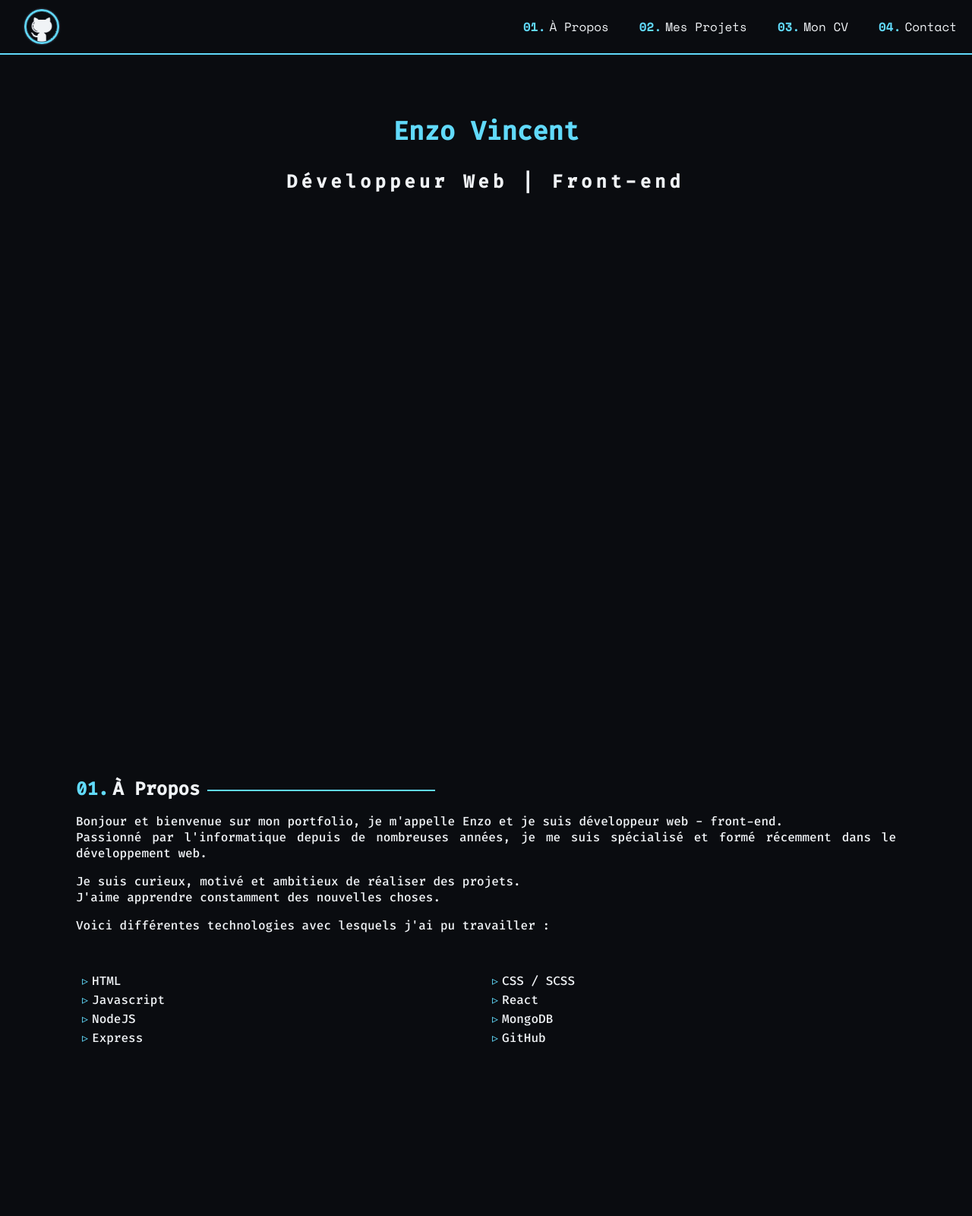
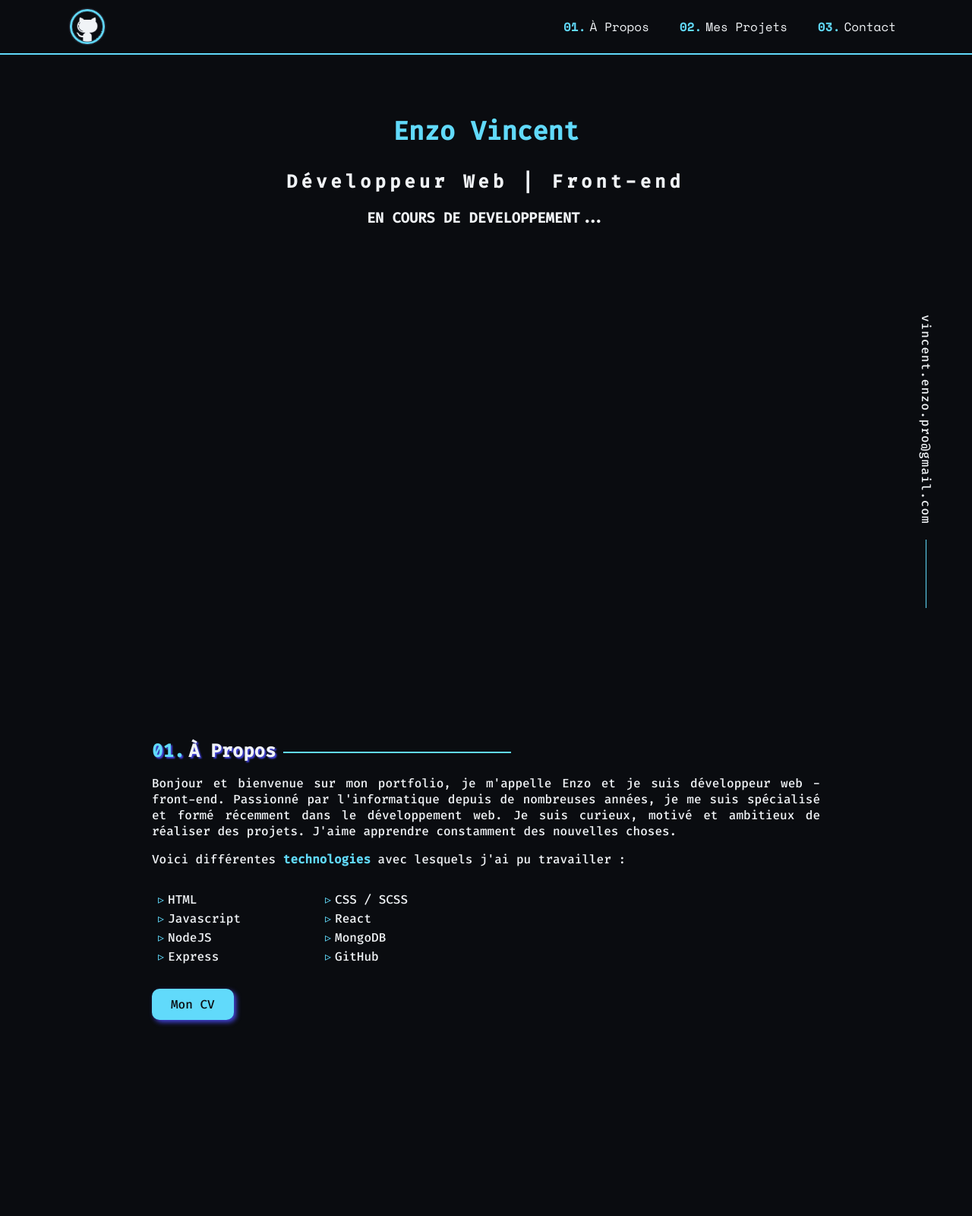
Before and after one commit to evincent83/evincent83.github.io, a website: page index.html in a window 1280 px wide. Shown: the top 1600 px of the page at 76% size. Drawn offline with nearby package versions, Linux system fonts and the light colour scheme.

Commit message:
version 1.1 base

```diff
--- a/index.html
+++ b/index.html
@@ -4,16 +4,20 @@
 <head>
     <meta charset="utf-8" />
     <link rel="stylesheet" href="./css/style.css">
+    <meta name="author" content="Enzo Vincent">
+    <meta name="description" content="Bonjour et bienvenue sur mon portfolio, je m'appelle Enzo et je suis développeur web - front-end. Passionné par l'informatique depuis de nombreuses années, je me suis spécialisé et formé récemment dans le développement web...">
+    <meta name="keywords" content="Portfolio Enzo Vincent, Portfolio Développeur Web, Développeur Front-end">
     <meta name="viewport" content="width=device-width, initial-scale=1">
     <script src="https://kit.fontawesome.com/5ceab7bfe0.js" crossorigin="anonymous"></script>
     <link href="https://unpkg.com/aos@2.3.1/dist/aos.css" rel="stylesheet">
+    <link rel="icon" type="image/x-icon" href="img/logo.ico">
     <title>Enzo Vincent | Développeur Web</title>
 </head>
 
 <body>
     <header>
         <nav>
-            <a href="https://github.com/evincent83"><img src="img/logo.png" alt="Logo"></a>
+            <a href="https://github.com/evincent83" target="_blank"><img src="img/logo.png" alt="Logo"></a>
             <ul>
                 <a href="#about">
                     <li><b>01.</b>À Propos</li>
@@ -21,29 +25,26 @@
                 <a href="#projet">
                     <li><b>02.</b>Mes Projets</li>
                 </a>
-                <a href="#moncv">
-                    <li><b>03.</b>Mon CV</li>
-                </a>
                 <a href="#contact">
-                    <li><b>04.</b>Contact</li>
+                    <li><b>03.</b>Contact</li>
                 </a>
             </ul>
         </nav>
     </header>
     <main>
+        <div class="vertical-mail">
+            <a href="mailto:vincent.enzo.pro@gmail.com" target="_blank">vincent.enzo.pro@gmail.com</a>
+        </div>
         <section class="title-section">
             <h1>Enzo Vincent</h1>
             <h2 id="sub-title">Développeur Web | Front-end</h2>
+            <h3>EN COURS DE DEVELOPPEMENT...</h3>
         </section>
         <section id="about" class="about-section">
             <h2 class="h2-section"><b>01.</b>À Propos</h2>
             <div class="about-text">
-                <p>Bonjour et bienvenue sur mon portfolio, je m'appelle Enzo et je suis développeur web - front-end.
-                    Passionné par l'informatique depuis de nombreuses années, je me suis spécialisé et formé récemment dans le développement web.</p>
-                <p>Je suis curieux, motivé et ambitieux de réaliser des projets.
-                    J'aime apprendre constamment des nouvelles choses.</p>
-                <p>Voici différentes technologies avec lesquels j'ai pu travailler :</p>
-            </div>
+                <p>Bonjour et bienvenue sur mon portfolio, je m'appelle Enzo et je suis développeur web - front-end. Passionné par l'informatique depuis de nombreuses années, je me suis spécialisé et formé récemment dans le développement web. Je suis curieux, motivé et ambitieux de réaliser des projets. J'aime apprendre constamment des nouvelles choses.</p>
+                <p>Voici différentes <b>technologies</b> avec lesquels j'ai pu travailler :</p>
                 <div data-aos="fade-down" data-aos-duration="2000" data-aos-anchor-placement="bottom-bottom">
                     <ul class="list-skill">
                         <li>HTML</li>
@@ -55,6 +56,10 @@
                         <li>Express</li>
                         <li>GitHub</li>
                     </ul>
+                </div>
+            </div>
+            <div id="button-cv">
+                <a href="file/enzo_vincent.pdf" target="_blank">Mon CV</a>
             </div>
         </section>
         <section id="projet" class="project-section">
@@ -116,20 +121,20 @@
                 </div>
             </div>
         </section>
-        <section id="moncv" class="cv-section">
-            <h2 class="h2-section"><b>03.</b>Mon CV</h2>
-
-        </section>
         <section id="contact" class="contact-section">
-            <h2 class="h2-section"><b>04.</b>Contact</h2>
-            <p>Lorem ipsum dolor sit amet, consectetur adipiscing elit. Donec interdum libero metus, sit amet suscipit nisi luctus et. Integer ac fermentum odio. Nam gravida rutrum diam, sed sodales diam euismod at. Morbi fermentum sem ac egestas fermentum. Curabitur a pharetra ex. Donec condimentum, diam ac fringilla tempus, ante ex ultricies odio, id volutpat risus turpis sit amet mauris. Nunc laoreet risus quis mi hendrerit, nec auctor nulla porttitor.</p>
+            <h2 class="h2-section"><b>03.</b>Contact</h2>
+            <p>Actuellement en recherche d'emploi, je suis disposé à répondre à toute proposition.
+                Vous pouvez retrouver mes différents réseaux ci-dessous :</p>
             <div class="contact-me">
                 <a href="mailto:vincent.enzo.pro@gmail.com"><i class="fa-solid fa-envelope"></i>Mail</a>
-                <a href="https://github.com/evincent83"><i class="fa-brands fa-github"></i>GitHub</a>
-                <a href="https://www.linkedin.com/in/enzo-vincent-4a0101198/"><i class="fa-brands fa-linkedin"></i>Linkedin</a>
+                <a href="https://github.com/evincent83" target="_blank"><i class="fa-brands fa-github"></i>GitHub</a>
+                <a href="https://www.linkedin.com/in/enzo-vincent-4a0101198/" target="_blank"><i class="fa-brands fa-linkedin"></i>Linkedin</a>
             </div>
         </section>
     </main>
+    <footer>
+            <p>Design & Built by Enzo Vincent&copy;</p>
+    </footer>
     <script src="https://unpkg.com/aos@2.3.1/dist/aos.js"></script>
     <script>
         AOS.init();
--- a/scss/style.scss
+++ b/scss/style.scss
@@ -34,6 +34,9 @@ main {
 h2 {
   margin: 0;
 }
+b {
+  color: $special-color;
+}
 /* Header */
 header {
   display: flex;
@@ -48,7 +51,7 @@ header {
     img {
       width: 70px;
       height: 70px;
-      padding-left: 20px;
+      padding-left: 80px;
     }
     a {
       text-decoration: none;
@@ -59,12 +62,11 @@ header {
       list-style-type: none;
       display: flex;
       flex-direction: row;
-      padding: 0;
+      padding: 0 80px 0 0;
       li {
         padding: 0 20px;
         font-family: $secondary-font;
         b {
-          color: $special-color;
           padding-right: 5px;
         }
       }
@@ -75,11 +77,38 @@ header {
 /* Section */
 main {
   font-family: $primary-font;
+  .vertical-mail {
+    display: flex;
+    position: fixed;
+    left: auto;
+    right: 50px;
+    bottom: 0px;
+    -webkit-writing-mode: vertical-rl;
+    writing-mode: vertical-rl;
+    &::after {
+      content:"";
+      display: block;
+      width: 1px;
+      height: 90px;
+      margin: 0 auto;
+      background-color: $special-color;
+    }
+    a {
+      text-decoration: none;
+      color: $text-color;
+      position: relative;
+      bottom: 20px;
+      letter-spacing: 1px;
+      &:hover {
+        color: $special-color;
+      }
+    }
+  }
   section {
-    padding: 50px 100px 0 100px;
-    height: 850px;
+    padding: 50px 200px 0 200px;
     .h2-section {
       display: flex;
+      text-shadow: 2px 2px 2px #4444dd;
       &::after {
         content: "";
         width: 300px;
@@ -90,7 +119,6 @@ main {
         background-color: $special-color;
       }
       b {
-        color: $special-color;
         padding-right: 5px;
       }
     }
@@ -100,6 +128,7 @@ main {
     }
   }
   .title-section {
+    height: 800px;
     text-align: center;
     h1 {
       font-size: 34px;
@@ -135,11 +164,17 @@ main {
     }
   }
   .about-section {
+    height: 700px;
+    [data-aos="fade-down"] {
+      transform: translate3d(0, -30px, 0);
+    }
+    .about-text {
       ul.list-skill {
         display: grid;
         grid-template-columns: repeat(2, 50%);
         list-style: none;
-      margin-top: 50px;
+        margin: 30px 0;
+        width: 50%;
         padding: 0;
         li {
           padding: 2px 8px;
@@ -151,16 +186,25 @@ main {
         }
       }
     }
-  .project-section {
-    [data-aos="fade-down"] {
-      transform: translate3d(0, -50px, 0);
-    }
-    .project-text {
-      p {
-        b{
-          color: $special-color;
+    #button-cv {
+      display: flex;
+      a {
+        border-radius: 10px;
+        text-decoration: none;
+        color: $bg-color;
+        background-color: $special-color;
+        padding: 10px 25px;
+        filter: drop-shadow(3px 3px 3px #4444dd);
+        &:hover {
+          opacity: 0.8;
         }
       }
+    }
+  }
+  .project-section {
+    height: 700px;
+    [data-aos="fade-down"] {
+      transform: translate3d(0, -30px, 0);
     }
     .card-group {
       display: flex;
@@ -209,6 +253,7 @@ main {
     }
   }
   .contact-section {
+    height: 500px;
     .contact-me {
       display: flex;
       justify-content: space-around;
@@ -216,14 +261,27 @@ main {
       a {
         border-radius: 10px;
         text-decoration: none;
-        color: $special-color;
-        background-color: transparent;
-        border: 1px solid $special-color;
+        color: $bg-color;
+        background-color: $special-color;
         padding: 15px;
+        filter: drop-shadow(3px 3px 3px #4444dd);
         i {
           padding-right: 10px;
+        }
+        &:hover {
+          opacity: 0.8;
         }
       }
     }
   }
 }
+/* Footer */
+footer {
+  height: 80px;
+  p {
+    font-size: 16px;
+    font-family:$secondary-font;
+    text-align: center;
+    margin: 0;
+  }
+}
```
Also changed, not shown: css/style.css, img/logo.ico (added), 2 other files. Lines whose indentation alone changed are shown as unchanged.
